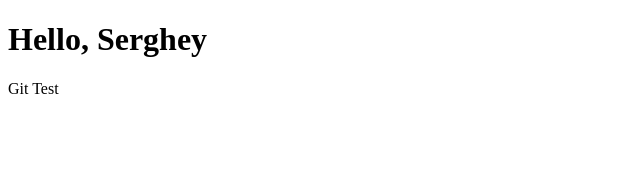
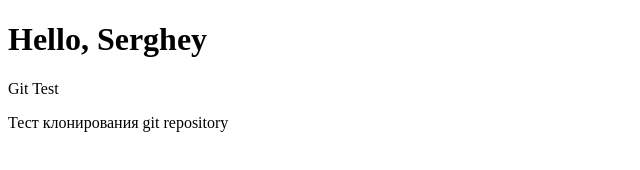
Before and after one commit to perfect23/JavaScriptLesson, a plain HTML site: page index.html in a window 1280 px wide. Shown: the whole page, without its empty margins (0-640 px from the left). Drawn offline with Linux system fonts and the light colour scheme.

Commit message:
Test git clonning

```diff
--- a/index.html
+++ b/index.html
@@ -12,6 +12,10 @@
         Git Test
     </p>
 
+    <p>
+        Тест клонирования git repository
+    </p>
+
     <script src="js.js"></script>
 </body>
 </html>
```
